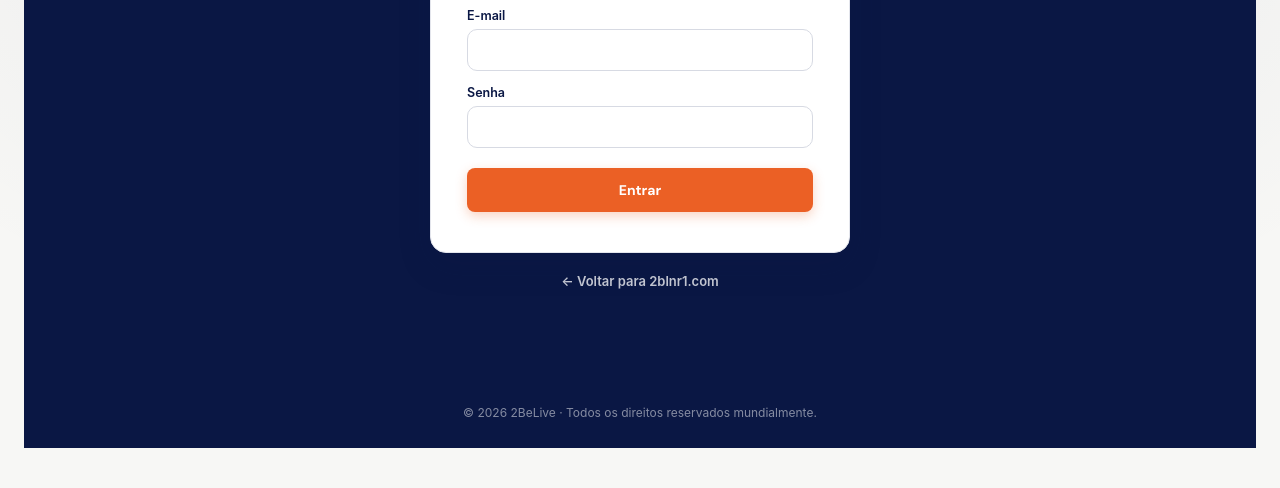
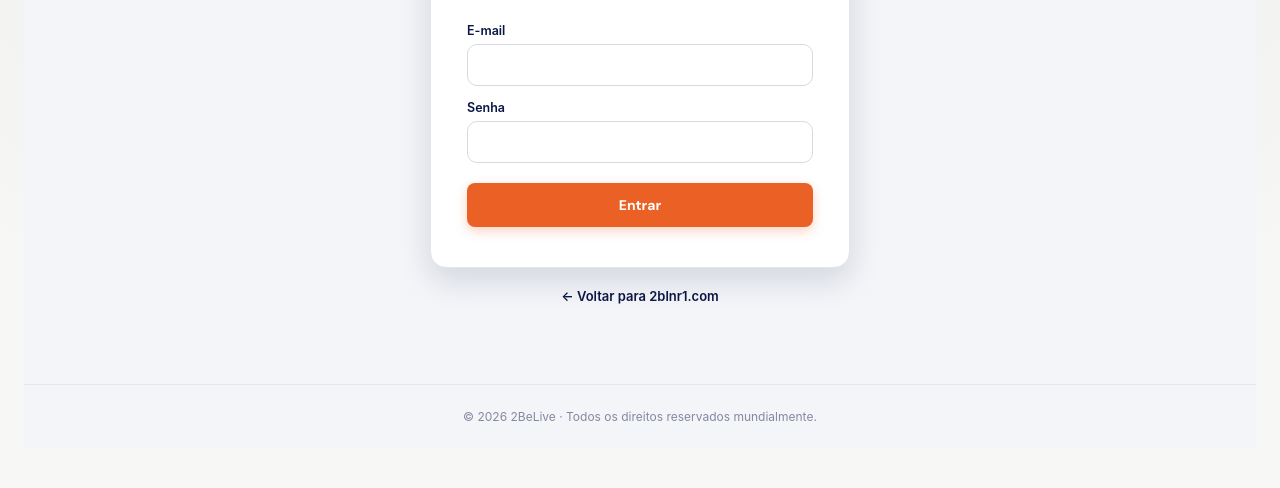
Before and after one commit to BC2BL/nr1, a plain HTML site: page frontend/admin-dashboard.html in a window 1280 px wide. Shown: the part 423-911 px from the top of the page. Drawn offline with Linux system fonts and the light colour scheme.

Commit message:
Update admin-dashboard.html

```diff
--- a/frontend/admin-dashboard.html
+++ b/frontend/admin-dashboard.html
@@ -500,13 +500,14 @@
 
   .hidden { display: none !important; }
 
-  /* Login gate — matches the 2blnr1.com entry-page brand (navy + orange) */
+  /* Login gate — matches the 2blnr1.com entry-page brand: navy band up top,
+     off-white below, with the card straddling the seam. */
   #loginScreen {
     min-height: 100vh; display: flex; flex-direction: column;
-    background: #0a1744; font-family: -apple-system, "Segoe UI", Roboto, sans-serif;
+    background: #f4f5f8; font-family: -apple-system, "Segoe UI", Roboto, sans-serif;
   }
   .login-nav {
-    width: 100%; border-bottom: 1px solid rgba(255,255,255,0.08);
+    width: 100%; background: #0a1744;
   }
   .login-nav-inner {
     max-width: 1120px; margin: 0 auto; padding: 22px 32px;
@@ -523,13 +524,18 @@
     padding: 6px 14px; border-radius: 6px; min-width: 36px;
   }
   .login-lang-toggle button.active { background: #eb6025; }
-  .login-body {
+  /* Navy band continues below the nav — this is what creates the "half navy,
+     half white" split; the card below is pulled up into it with a negative margin. */
+  .login-hero {
+    width: 100%; background: #0a1744; padding: 56px 32px 96px;
+  }
+  .login-card-wrap {
     flex-grow: 1; width: 100%; display: flex; justify-content: center;
-    padding: 72px 24px 96px;
+    margin-top: -64px; padding: 0 24px 80px;
   }
   .login-wrap {
     width: 420px; max-width: 100%; background: #fff; border: 1px solid #e3e5ec;
-    border-radius: 16px; padding: 40px 36px; box-shadow: 0 12px 32px rgba(10,23,68,0.18);
+    border-radius: 16px; padding: 40px 36px; box-shadow: 0 12px 32px rgba(10,23,68,0.14);
     display: flex; flex-direction: column; align-items: center; text-align: center;
     box-sizing: border-box;
   }
@@ -560,12 +566,13 @@
   .login-btn:disabled { background: var(--disabled, #C3CBC9); cursor: default; }
   .login-back-link {
     display: block; margin-top: 20px; text-align: center; font-size: 13px; font-weight: 600;
-    color: rgba(255,255,255,0.75); text-decoration: none;
+    color: #0a1744; text-decoration: none;
   }
   .login-back-link:hover { text-decoration: underline; }
   .login-footer {
-    width: 100%; padding: 20px 32px 28px; text-align: center;
-    font-size: 12px; color: rgba(255,255,255,0.5);
+    width: 100%; margin-top: auto; border-top: 1px solid #e3e5ec;
+    padding: 24px 32px; text-align: center;
+    font-size: 12px; color: #8489a0;
   }
 </style>
 </head>
@@ -582,7 +589,9 @@
     </div>
   </div>
 
-  <div class="login-body">
+  <div class="login-hero"></div>
+
+  <div class="login-card-wrap">
     <div style="width: 420px; max-width: 100%;">
       <div class="login-wrap">
         <div class="login-icon-badge">
```
